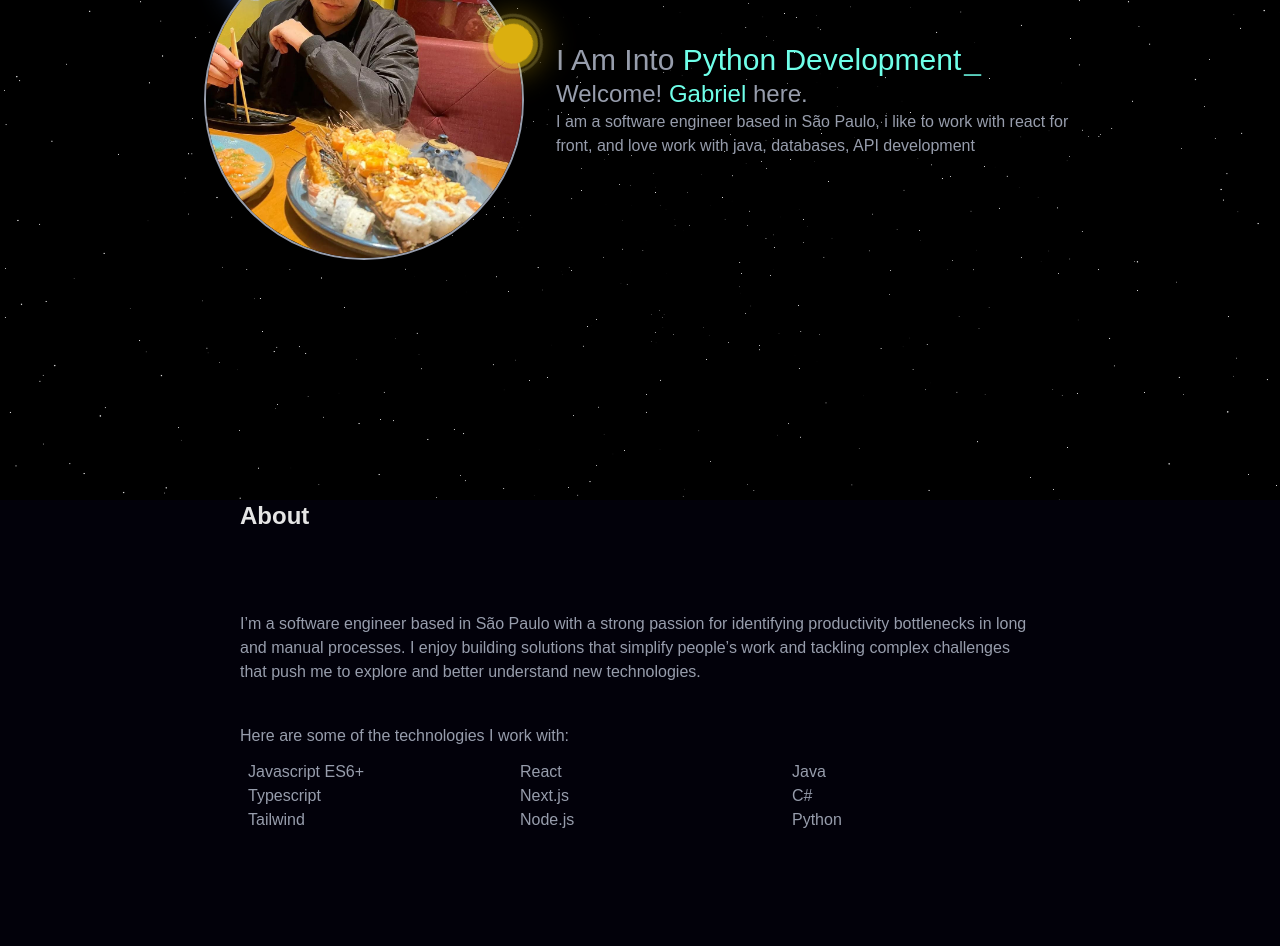
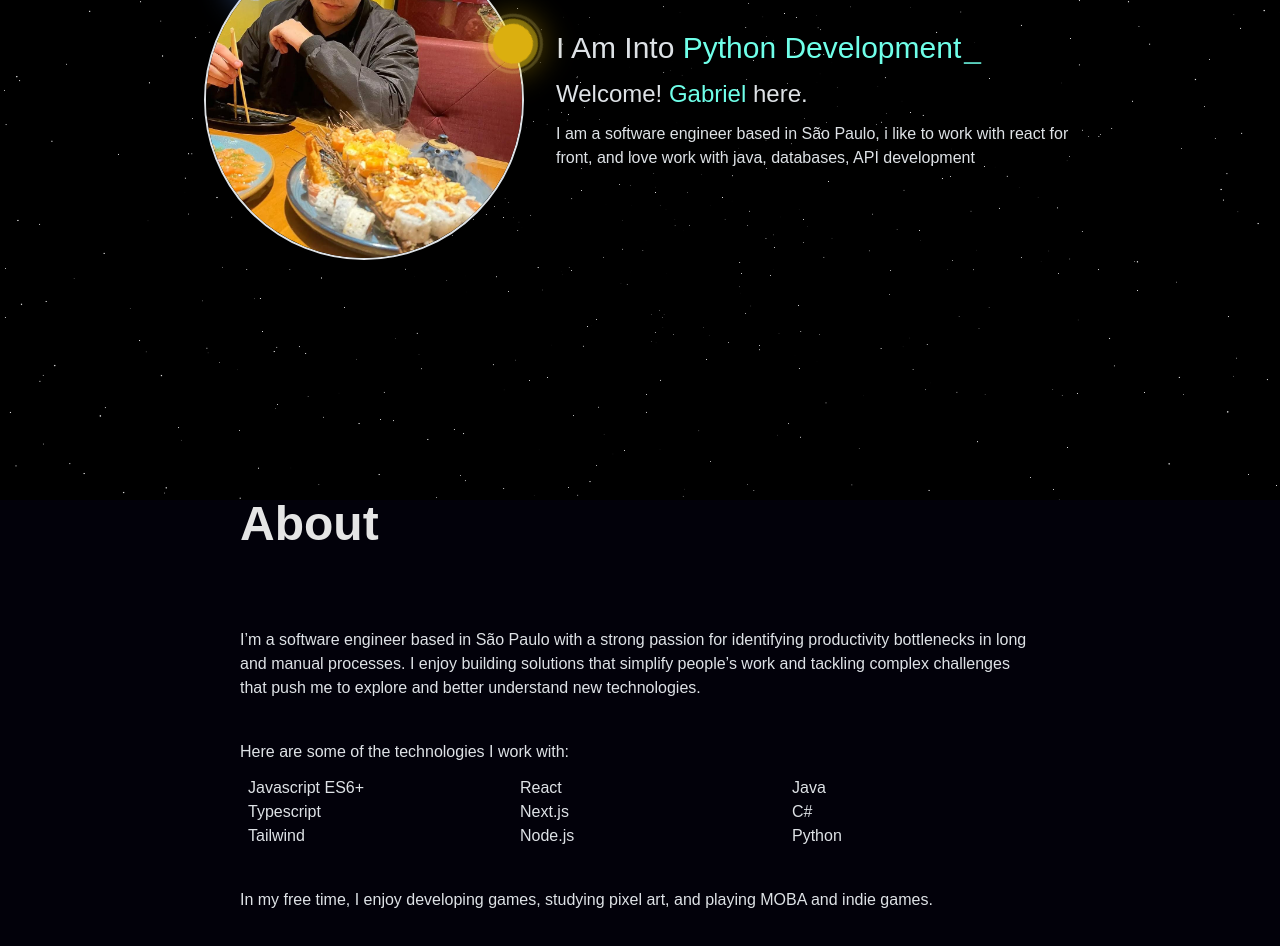
Before and after one commit to GabrielMeloFerreira/Gabs, a Next.js app: page / in a window 1280 px wide. Shown: the part 300-1246 px from the top of the page. Built offline with nearby package versions, Linux system fonts and the light colour scheme.

Commit message:
fix: update text colors and enhance About and Intro component layouts

```diff
--- a/src/app/globals.css
+++ b/src/app/globals.css
@@ -3,7 +3,7 @@
 
 :root {
   --background: #02010A;
-  --normalText: #979DAC;
+  --normalText: #dee2e6;
   --importantText: #6fffe9;
   --boldText: #e5e5e5;
 
--- a/src/components/About.tsx
+++ b/src/components/About.tsx
@@ -23,7 +23,7 @@ export default function About () {
         <>
             <div className='flex flex-col max-w-400 md:flex-row justify-center items- gap-8 min-h-screen px-4'>
                 <div className='flex flex-col gap-20 max-w-200 text-center md:text-left'>
-                    <h1 className='text-2xl font-bold text-boldText'>About</h1>
+                    <h1 className='text-5xl font-bold text-boldText'>About</h1>
                     <div className='flex flex-col gap-10 text-base/6'>
                         <div className=''>
                             I’m a software engineer based in São Paulo with a strong passion for identifying productivity bottlenecks in long and manual processes.
@@ -35,6 +35,9 @@ export default function About () {
                                 {stack_list}
                             </ul>
                         </div>
+                        <div>
+                            In my free time, I enjoy developing games, studying pixel art, and playing MOBA and indie games.
+                        </div>
                     </div>
 
                 </div>
--- a/src/components/Intro.tsx
+++ b/src/components/Intro.tsx
@@ -9,7 +9,7 @@ export function Intro () {
     <>
         <div className='flex flex-col md:flex-row max-w-400 justify-center items-center gap-8 min-h-screen px-4'>
             <ProfileBorder src={perfil}/>
-            <div className='max-w-130 text-center md:text-left'>
+            <div className='flex flex-col gap-3 max-w-130 text-center md:text-left'>
                 <div className='text-xl sm:text-2xl md:text-3xl'>I Am Into
                 <span className='inline text-importantText'><Typewriter words={[" Backend Development", " Python Development", " Web Development"]} loop={Infinity} typeSpeed={70} cursor cursorStyle='_' deleteSpeed={50} delaySpeed={1000}/></span></div>
                 <div className='text-2xl'>Welcome! <p className='inline text-importantText'>Gabriel</p> here.</div>
```
